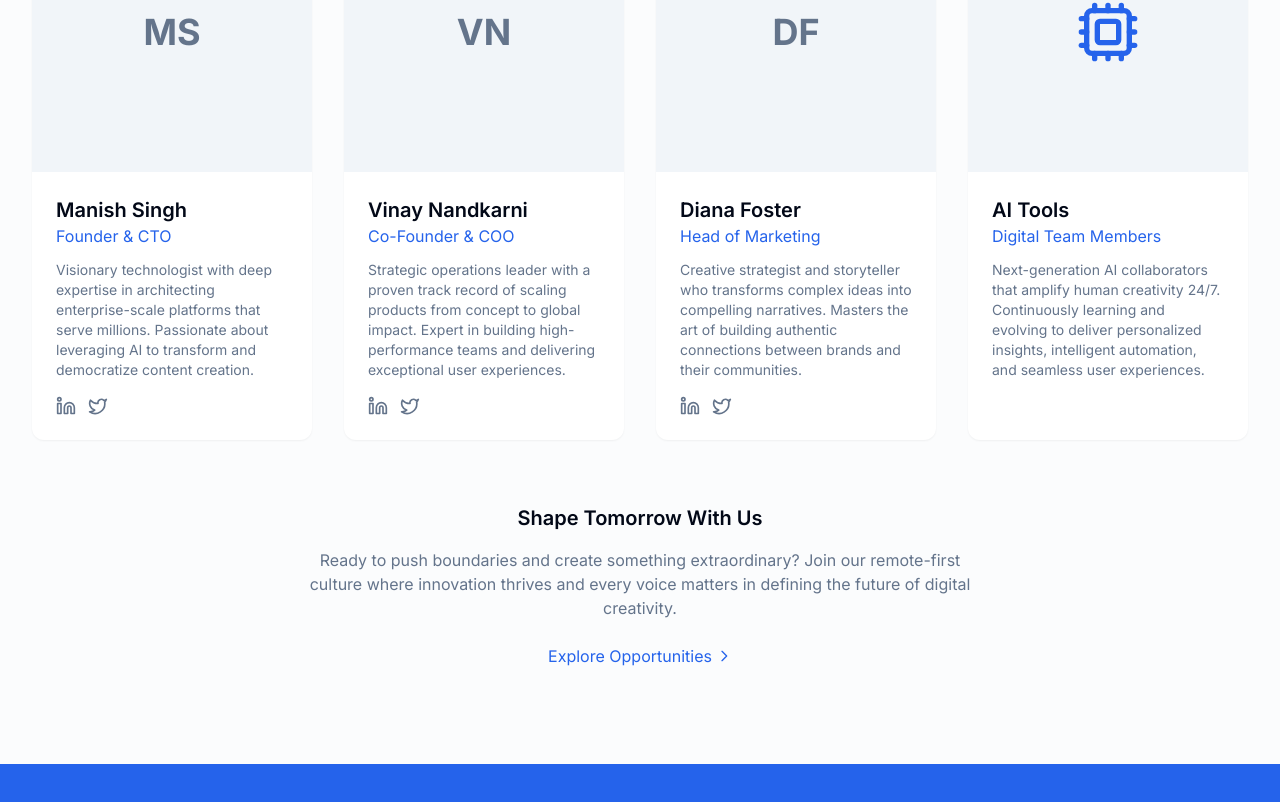
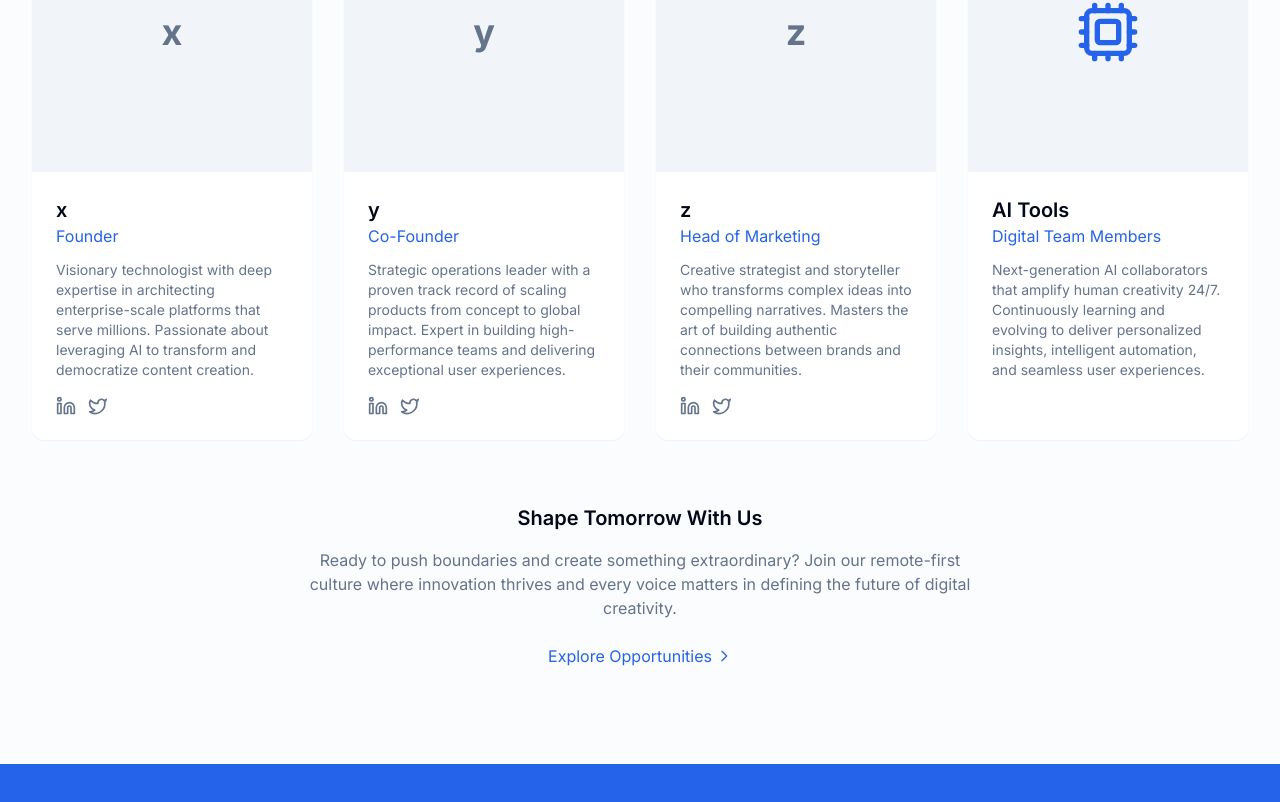
Before and after one commit to manish123/stayframeplatform, a Next.js app: page /marketing/about in a window 1280 px wide. Shown: the part 2038-2840 px from the top of the page. Built offline with nearby package versions, Linux system fonts and the light colour scheme; no server answers; a web font is replaced by a local one.

Commit message:
Update TeamSection.tsx
removed names as of now

```diff
--- a/src/components/about/TeamSection.tsx
+++ b/src/components/about/TeamSection.tsx
@@ -15,33 +15,33 @@ type TeamMember = {
 
 const teamMembers: TeamMember[] = [
   {
-    name: 'Manish Singh',
-    role: 'Founder & CTO',
+    name: 'x',
+    role: 'Founder',
     bio: 'Visionary technologist with deep expertise in architecting enterprise-scale platforms that serve millions. Passionate about leveraging AI to transform and democratize content creation.',
-    image: '/team/manish-singh.jpg',
+    image: '/team/1.jpg',
     social: {
-      linkedin: 'https://linkedin.com/in/manishsingh',
-      twitter: 'https://twitter.com/manishsingh',
+      linkedin: 'https://linkedin.com/',
+      twitter: 'https://twitter.com/',
     },
   },
   {
-    name: 'Vinay Nandkarni',
-    role: 'Co-Founder & COO',
+    name: 'y',
+    role: 'Co-Founder',
     bio: 'Strategic operations leader with a proven track record of scaling products from concept to global impact. Expert in building high-performance teams and delivering exceptional user experiences.',
-    image: '/team/vinay-nandkarni.jpg',
+    image: '/team/2.jpg',
     social: {
-      linkedin: 'https://linkedin.com/in/vinaynandkarni',
-      twitter: 'https://twitter.com/vinayn',
+      linkedin: 'https://linkedin.com/',
+      twitter: 'https://twitter.com/',
     },
   },
   {
-    name: 'Diana Foster',
+    name: 'z',
     role: 'Head of Marketing',
     bio: 'Creative strategist and storyteller who transforms complex ideas into compelling narratives. Masters the art of building authentic connections between brands and their communities.',
-    image: '/team/diana-foster.jpg',
+    image: '/team/3.jpg',
     social: {
-      linkedin: 'https://linkedin.com/in/dianafoster',
-      twitter: 'https://twitter.com/dianafoster',
+      linkedin: 'https://linkedin.com/',
+      twitter: 'https://twitter.com/',
     },
   },
   {
```
